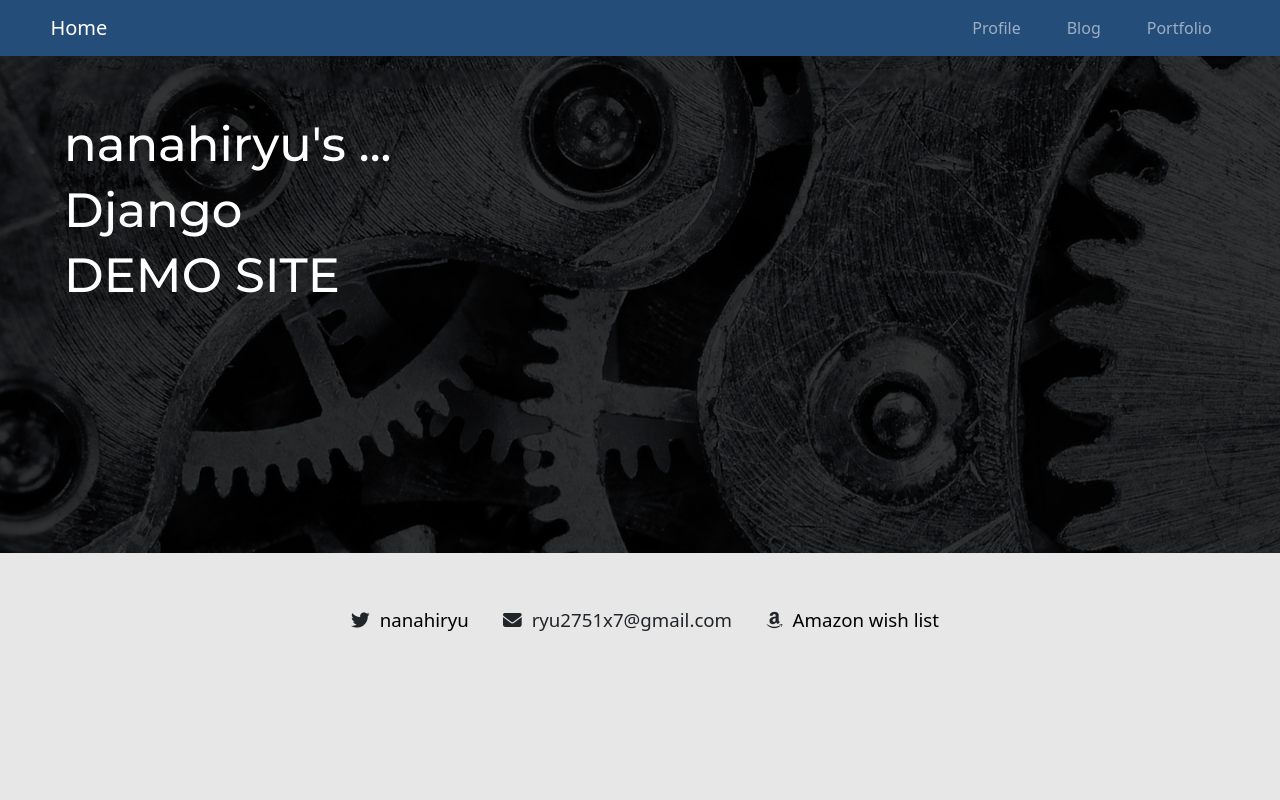
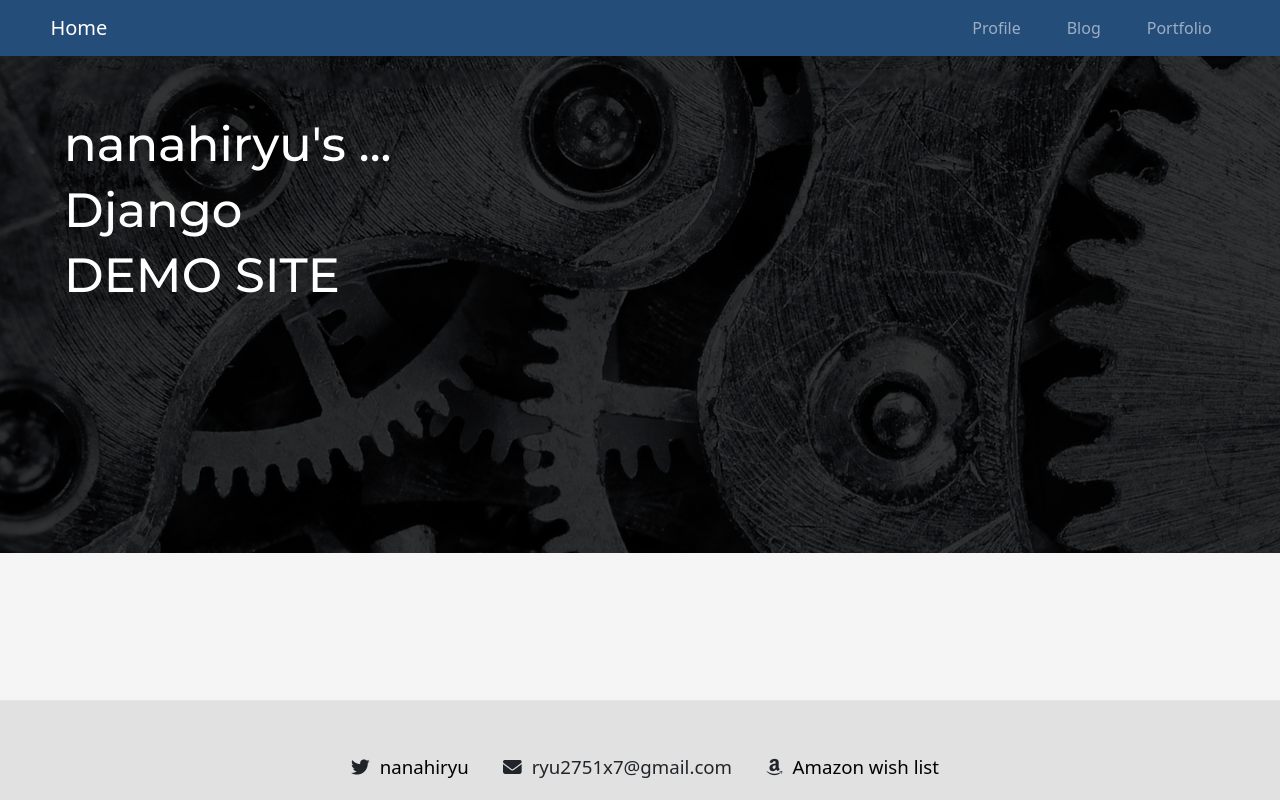
Before and after one commit to nanahiryu/mypage2022django, a Django app: page / in a window 1280 px wide. Run offline with Django 4.2, Linux system fonts and the light colour scheme; some libraries are stand-ins or nearby versions.

Commit message:
backgroundcolorの調整とfooter位置を一番下に固定

```diff
--- a/static/blog/style.css
+++ b/static/blog/style.css
@@ -1,8 +1,4 @@
 @charset "UTF-8";
-
-html {
-    background-color: #f5f5f5;
-}
 
 a {
     text-decoration: none;
--- a/static/home/style.css
+++ b/static/home/style.css
@@ -1,6 +1,12 @@
+html {
+    height: 100%;
+    background-color: #f5f5f5;
+}
+
 body {
+    height: 100%;
     padding-top: 56px;
-    background-color: rgb(231, 231, 231);
+    background-color: #f5f5f5;
     background-blend-mode: lighten;
 }
 a {
@@ -53,6 +59,15 @@ a {
 }
 
 /* footer */
+footer {
+    position: sticky;
+    top: 100vh;
+    width: 100%;
+    height: 100px;
+    background-color: #e1e1e1;
+    text-align: center;
+}
+
 .footer-icon {
     margin: 10px;
 }
--- a/templates/blog/base.html
+++ b/templates/blog/base.html
@@ -8,7 +8,7 @@
     <meta charset="UTF-8">
     <meta name="viewport" content="width=device-width">
     <title>{% block meta_title %}なりと日記{% endblock %}</title>
-    <meta name="description" content="{% block meta_description %}なりとの日記帳です。とりとめない呟きや、感想、思ったことを書いています。毒にも薬にもならないでしょう。{% endblock %}">
+    <meta name="description" content="{% block meta_description %}{% endblock %}">
     <link rel="stylesheet" href="{% static 'blog/style.css' %}">
     <link href="https://fonts.googleapis.com/css?family=Noto+Sans+JP:300,400&display=swap" rel="stylesheet">
 </head>
--- a/templates/home/base.html
+++ b/templates/home/base.html
@@ -25,8 +25,9 @@
         {% block content %}
         {% endblock %}
 
-        {% include 'home/footer.html' %}
+
     </div>
 
+    {% include 'home/footer.html' %}
 </body>
 </html>
```
